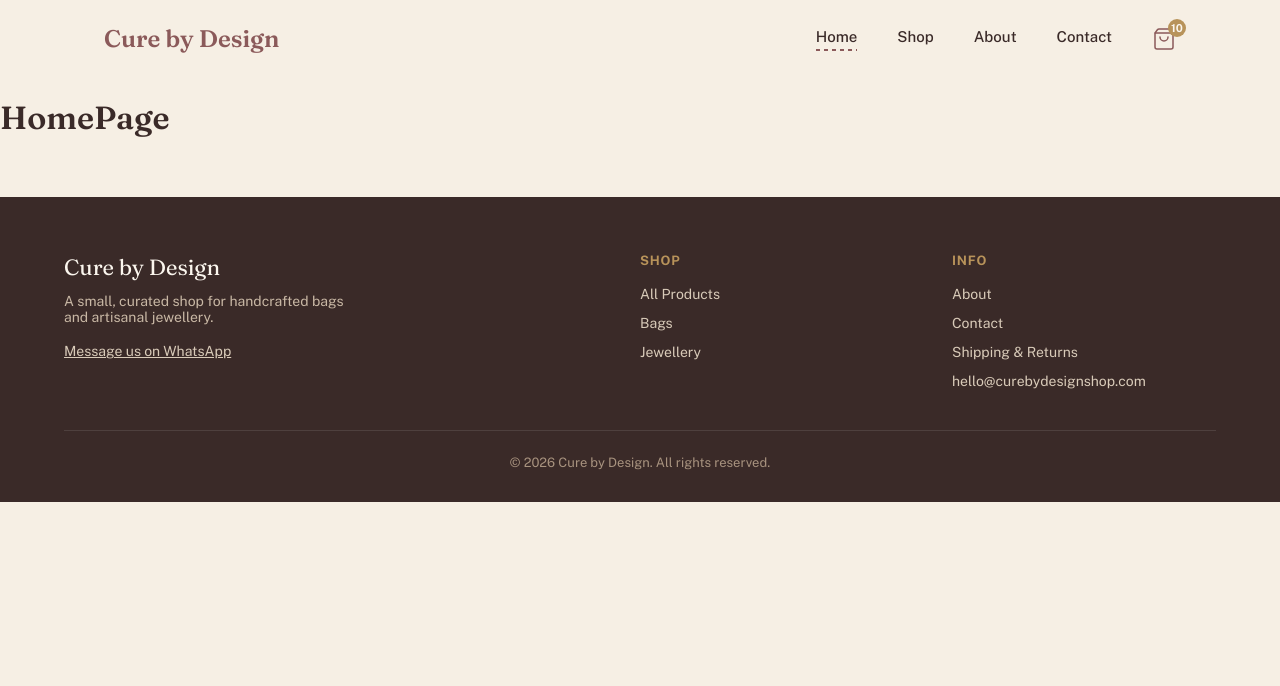
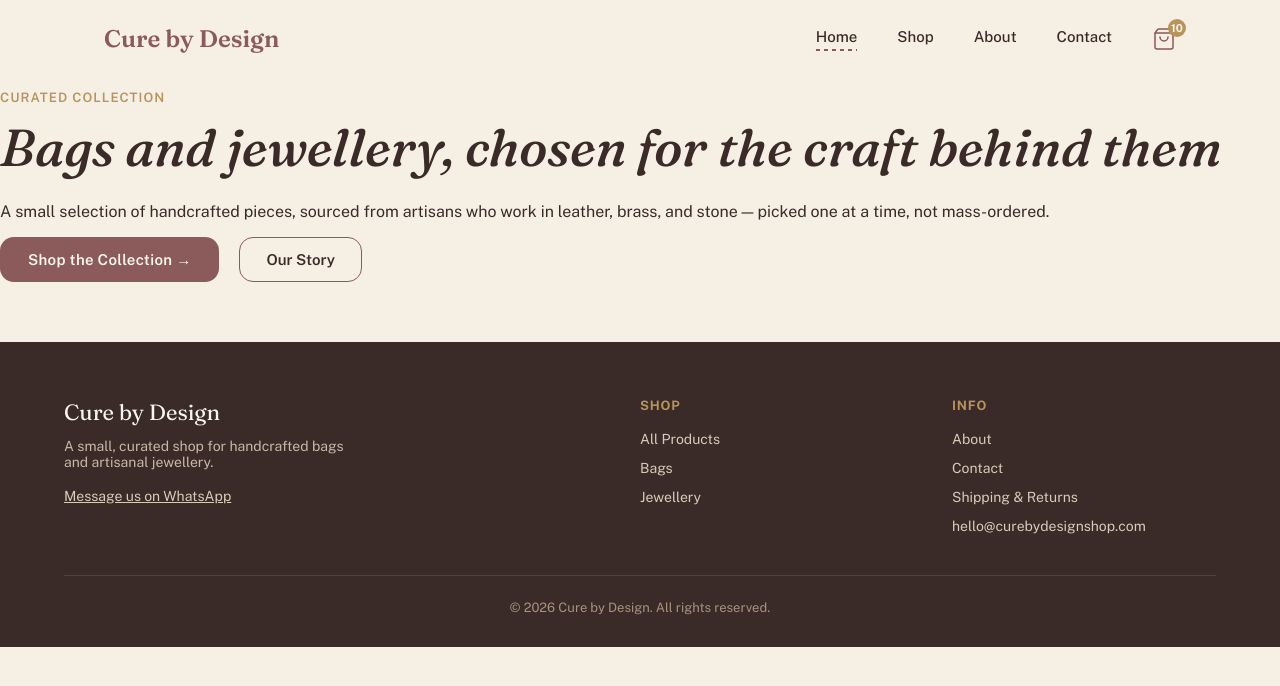
Before and after one commit to DhruvPawar22/e_commerce_jewellery, a React (Vite) app in the folder e-commerce-jewellery/: page / in a window 1280 px wide. Shown: the top 686 px of the page. Built offline with nearby package versions, Linux system fonts and the light colour scheme.

Commit message:
added button

```diff
--- /dev/null
+++ b/e-commerce-jewellery/src/components/Button.module.css
@@ -0,0 +1,34 @@
+.button {
+  display: inline-flex;
+  align-items: center;
+  gap: 10px;
+  font-family: var(--font-body);
+  font-size: 15px;
+  font-weight: 600;
+  border-radius: 14px;
+  cursor: pointer;
+  transition: background 0.25s ease;
+}
+
+.primary {
+  background: var(--color-rose);
+  color: var(--color-surface);
+  border: none;
+  padding: 14px 28px;
+  letter-spacing: 0.02em;
+}
+
+.primary:hover {
+  background: var(--color-gold);
+}
+
+.secondary {
+  background: transparent;
+  color: var(--color-text);
+  border: 1.5px solid var(--color-rose);
+  padding: 12px 26px;
+}
+
+.secondary:hover {
+  background: var(--color-secondary-hover-bg);
+}
--- /dev/null
+++ b/e-commerce-jewellery/src/components/Button.tsx
@@ -0,0 +1,16 @@
+import type { ReactNode } from "react"
+import styles from "../components/Button.module.css"
+
+type ButtonProps = {
+    variant:"primary" | "secondary",
+    children: ReactNode
+}
+
+export function Button({variant, children}: ButtonProps)
+    {
+    return(
+        variant==="secondary"
+            ? <button className={`${styles.button} ${styles.secondary}`}>{children}</button>
+            : <button className={`${styles.button} ${styles.primary}`}>{children}</button>
+    )
+}
--- a/e-commerce-jewellery/src/index.css
+++ b/e-commerce-jewellery/src/index.css
@@ -16,7 +16,7 @@ a {
 }
 
 a:hover {
-  color: var(--color-rose-hover);
+  color: var(--color-gold);
 }
 
 #root {
--- /dev/null
+++ b/e-commerce-jewellery/src/pages/HomePage.module.css
@@ -0,0 +1,115 @@
+/* Eyebrow label — "Curated Collection", "New Arrivals", "Our Story" */
+.eyebrow {
+  font-family: var(--font-body);
+  font-size: 13px;
+  font-weight: 600;
+  letter-spacing: 0.08em;
+  text-transform: uppercase;
+  color: var(--color-gold);
+}
+
+/* Hero */
+.heroTitle {
+  font-family: var(--font-heading);
+  font-size: 52px;
+  font-weight: 600;
+  font-style: italic;
+  line-height: 1.15;
+  color: var(--color-text);
+  margin: 0 0 24px;
+}
+
+.heroText {
+  font-family: var(--font-body);
+  font-size: 17px;
+  font-weight: 400;
+  line-height: 1.5;
+  color: var(--color-text-muted);
+  max-width: 420px;
+  margin: 0 0 32px;
+}
+
+/* Featured Pieces */
+.featuredTitle {
+  font-family: var(--font-heading);
+  font-size: 36px;
+  font-weight: 600;
+  color: var(--color-text);
+  margin: 8px 0 0;
+}
+
+.categoryTag {
+  font-family: var(--font-body);
+  font-size: 11px;
+  font-weight: 600;
+  letter-spacing: 0.06em;
+  text-transform: uppercase;
+  color: var(--color-tag-green);
+}
+
+.productTitle {
+  font-family: var(--font-heading);
+  font-size: 19px;
+  font-weight: 500;
+  color: var(--color-text);
+  margin: 0 0 8px;
+}
+
+.productPrice {
+  font-family: var(--font-body);
+  font-size: 16px;
+  font-weight: 700;
+  color: var(--color-gold);
+}
+
+/* Our Story */
+.storyTitle {
+  font-family: var(--font-heading);
+  font-size: 32px;
+  font-weight: 600;
+  color: var(--color-text);
+  margin: 0 0 18px;
+}
+
+.storyText {
+  font-family: var(--font-body);
+  font-size: 16px;
+  font-weight: 400;
+  line-height: 1.5;
+  color: var(--color-text-muted);
+  max-width: 440px;
+  margin: 0 0 24px;
+}
+
+.storyLink {
+  font-family: var(--font-body);
+  font-weight: 600;
+  color: var(--color-rose);
+  text-decoration: none;
+  border-bottom: 1.5px solid var(--color-gold);
+  padding-bottom: 2px;
+}
+
+/* Value props */
+.valueIcon {
+  font-family: var(--font-body);
+  font-size: 28px;
+  color: var(--color-gold);
+  margin-bottom: 12px;
+}
+
+.valueTitle {
+  font-family: var(--font-heading);
+  font-size: 18px;
+  font-weight: 500;
+  color: var(--color-text);
+  margin: 0 0 6px;
+}
+
+.valueText {
+  font-family: var(--font-body);
+  font-size: 14px;
+  font-weight: 400;
+  color: var(--color-text-muted-light);
+  margin: 0;
+}
--- a/e-commerce-jewellery/src/pages/HomePage.tsx
+++ b/e-commerce-jewellery/src/pages/HomePage.tsx
@@ -1,5 +1,25 @@
+import { Button } from "../components/Button"
+import styles from "../pages/HomePage.module.css"
+
 export function HomePage() {
   return (
-    <h1 style={{ fontFamily: 'var(--font-heading)' }}>HomePage</h1>
+    <div>
+      <div>
+        <div>
+        <p className={styles.eyebrow}>Curated Collection</p>
+        <p className={styles.heroTitle}>Bags and jewellery, chosen for the craft behind them</p>
+        <p>A small selection of handcrafted pieces, sourced from artisans who work in leather, brass, and stone — picked one at a time, not mass-ordered.</p>
+        <div style={{display:"flex",gap:'20px'}}>
+        <Button variant="primary">Shop the Collection →</Button>
+        <Button variant="secondary">Our Story</Button>
+
+        </div>
+
+        </div>
+        <div>
+
+        </div>
+      </div>
+    </div>
   )
 }
--- a/e-commerce-jewellery/src/styles/tokens.css
+++ b/e-commerce-jewellery/src/styles/tokens.css
@@ -9,9 +9,9 @@
   --color-text-muted-light: #7a6a5c;
 
   --color-rose: #8B5A5A;
-  --color-rose-hover: #74494a;
   --color-gold: #B8935A;
   --color-tag-green: #7C8C6D;
+  --color-secondary-hover-bg: #EEE1D2;
 
   --color-footer-bg: #3A2A28;
   --color-footer-text: #F6EFE4;
```
Also changed, not shown: e-commerce-jewellery/src/layout/Layout.module.css (added, +9 -0 lines).
